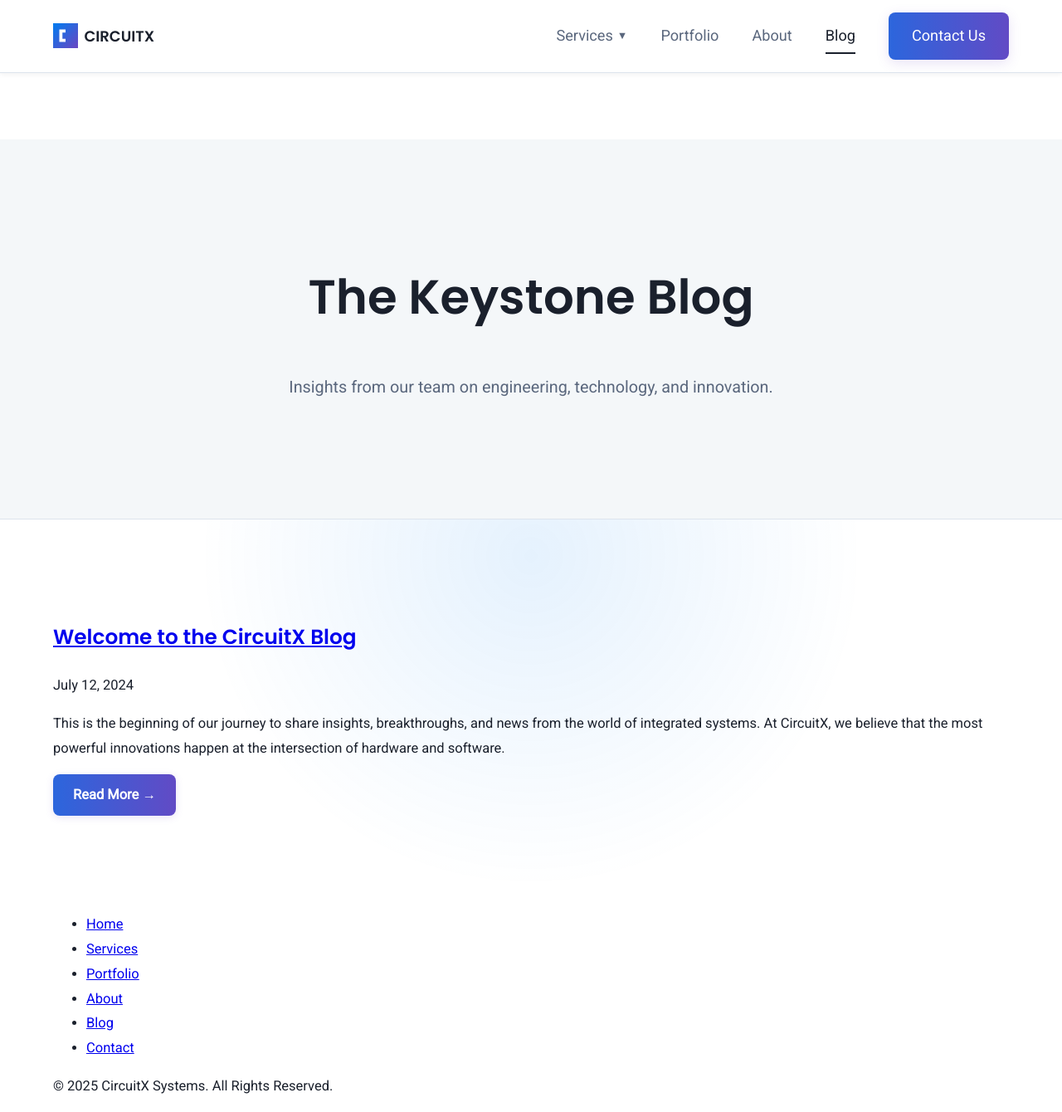
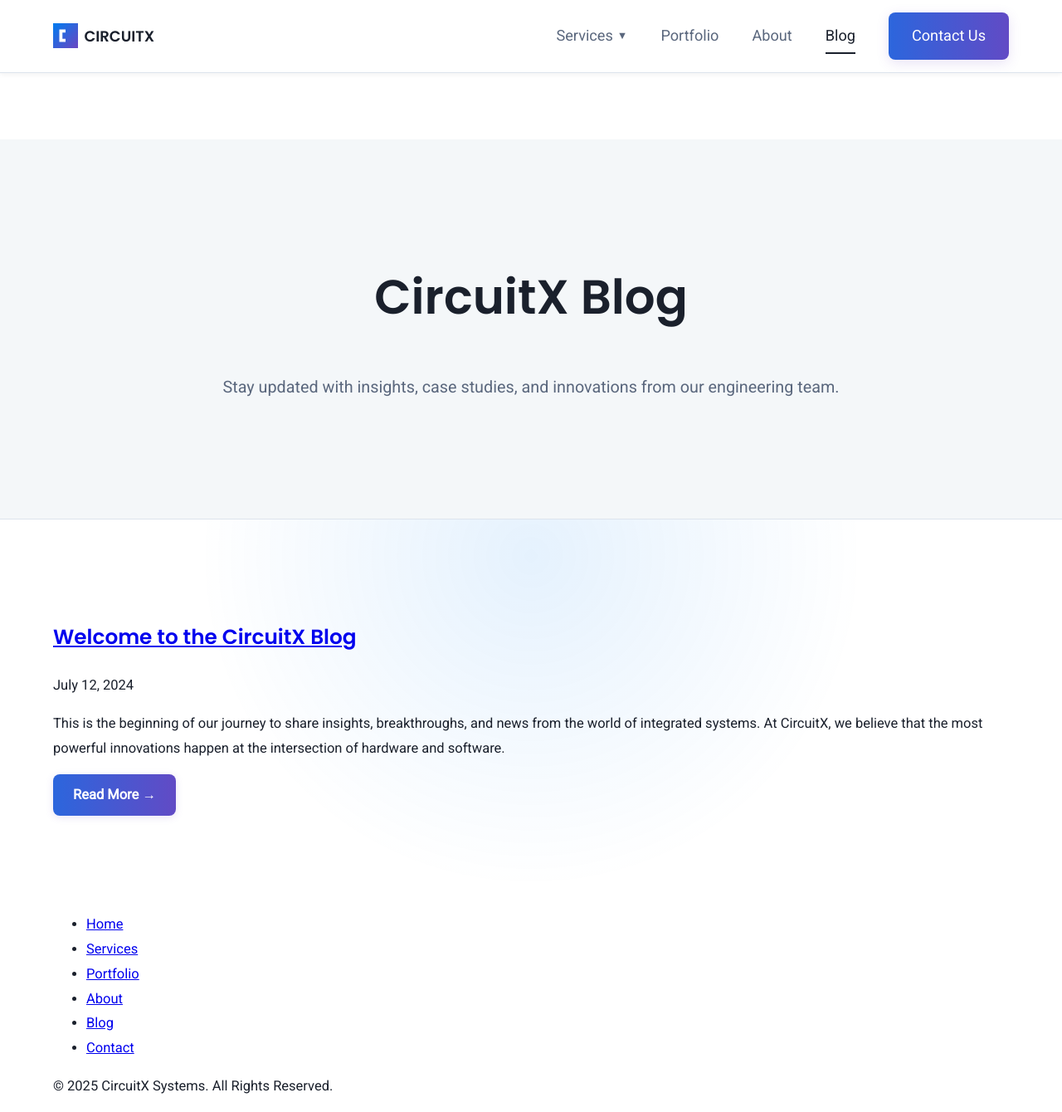
Before and after one commit to CircuitX-Systems/CircuitX-Systems.github.io, a Jekyll site: the page built from blog.html, in a window 1280 px wide and 1340 px high. Shown: the whole window at 83% size. Built offline with Jekyll 4.4.1, drawn with Linux system fonts in a browser that asks for light colours.

Commit message:
Update blog.html

```diff
--- a/blog.html
+++ b/blog.html
@@ -1,18 +1,18 @@
 ---
-title: The Keystone Blog
-description: "Insights, articles, and news from our team of engineers on the latest in IoT, embedded systems, and technology integration."
+title: CircuitX Blog
+description: "Insights, articles, and news from our engineers on IoT, embedded systems, and technology integration."
 ---
 <div class="page-header section">
     <div class="container">
-        <h1>The Keystone Blog</h1>
-        <p class="hero-description">Insights from our team on engineering, technology, and innovation.</p>
+        <h1>CircuitX Blog</h1>
+        <p class="hero-description">Stay updated with insights, case studies, and innovations from our engineering team.</p>
     </div>
 </div>
 
 <section class="section">
     <div class="container">
         <div class="post-list">
-            <!-- This Jekyll code automatically loops through all your posts in the _posts folder -->
+            <!-- Automatically loops through all posts in the _posts folder -->
             {% for post in site.posts %}
                 <div class="post-item">
                     <h2><a href="{{ post.url | relative_url }}">{{ post.title }}</a></h2>
```
